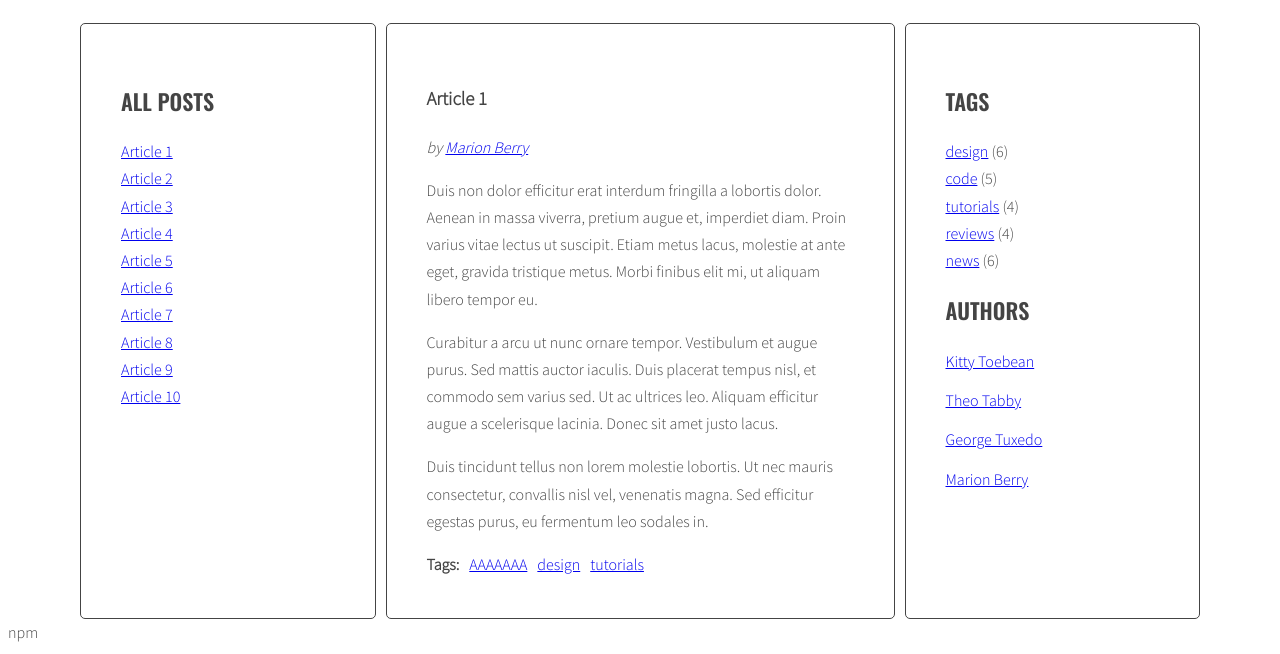
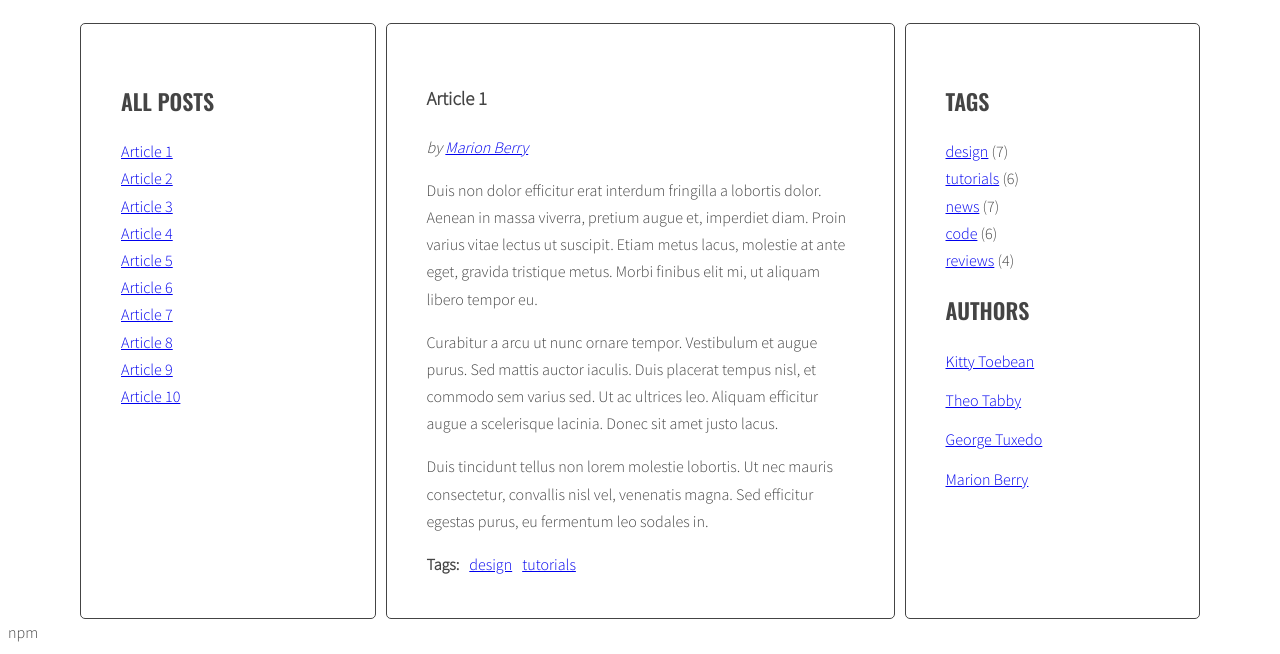
Before and after one commit to mona-li/javascript-blog, a website: page index.html in a window 1280 px wide. Shown: the part 220-874 px from the top of the page. Drawn offline with nearby package versions, Linux system fonts and the light colour scheme.

Commit message:
Correct bugs after npm run test check

```diff
--- a/index.html
+++ b/index.html
@@ -17,7 +17,7 @@
                     </ul>
                 </aside>
                 <section class="posts">
-                    <article class="post active" id="article-1" data-tags="AAAAAAA design tutorials" data-author="Marion Berry">
+                    <article class="post active" id="article-1" data-tags="design tutorials" data-author="Marion Berry">
                     <h3 class="post-title">Article 1</h3>
                     <p class="post-author"></p>
                     <div class="post-content">
@@ -161,11 +161,6 @@
                 <aside class="sidebar">
                     <h2 class="section-title">Tags</h2>
                     <ul class="list tags">
-                        <li><a href="#">design</a> <span>(6)</span></li>
-                        <li><a href="#">code</a> <span>(5)</span></li>
-                        <li><a href="#">tutorials</a> <span>(4)</span></li>
-                        <li><a href="#">reviews</a> <span>(4)</span></li>
-                        <li><a href="#">news</a> <span>(6)</span></li>
                     </ul>
                     <h2 class="section-title">Authors</h2>
                     <ul class="list authors">
--- a/js/script.js
+++ b/js/script.js
@@ -93,7 +93,52 @@ function generateTitleLinks(customSelector = ''){
 
 generateTitleLinks();
 
+
+/* NOT COMPLETE JET */
+function calculateTagsParams(tags){
+  /* find min, max in allTags object */
+  let allTags = [];
+  let minV2 = '';
+  for (let tag in tags) {
+    let min = '';
+    //console.log(min);
+    //let minValue = '';
+    console.log(tags[tag]);
+    console.log('allTags:', allTags);
+    min = Math.min(allTags);
+    console.log('minOfAllTagsNumber:', min);
+    console.log('Tag:', tags[tag]);
+    console.log('Tags:', tags);
+    let minV = '';
+    minV = Math.min(tags[tag]);
+    console.log('minV:', minV);
+    let minV1 = (tags[tag]);
+
+    if(minV1 >= minV2){
+      minV1 = Math.min(minV2, minV1);
+    }
+
+    //console.log('minValue2:', minValue);
+    console.log('minV1:', minV1);
+    console.log('minV2:', minV2);
+    let maxV1 = (tags[tag]);
+    let maxV2 = (tags[tag]);
+
+    if(maxV1 <= maxV2){
+      maxV2 = Math.max(maxV2, maxV1);
+    }
+    console.log('maxV2:', maxV2);
+  }
+
+  //console.log(minValue);
+  console.log('allTags:', allTags);
+}
+/* END OF NOT COMPLETE CODE */
+
+
 function generateTags(){
+  /* [NEW] create a new variable allTags with an empty object */
+  let allTags = {};
   /* find all articles */
   const optArticleTagsSelector = '.post-tags .list';
   const optArticleSelector = '.post';
@@ -107,7 +152,7 @@ function generateTags(){
 
     /* make html variable with empty string */
     let html = '';
-      let tagNode = '';
+    let linkHTML = '';
 
     /* get tags from data-tags attribute */
     const articleTags = article.getAttribute('data-tags');
@@ -118,11 +163,21 @@ function generateTags(){
     /* START LOOP: for each tag */
     for(let tag of articleTagsArray){
       /* generate HTML of the link */
-        tagNode = '<li><a href="#tag-' + tag + '">' + tag + '</a></li>';
+      linkHTML = '<li><a href="#tag-' + tag + '">' + tag + '</a></li>';
 
       /* add generated code to html variable */
-        html = html + tagNode;
+      html = html + linkHTML;
 
+      /* [NEW] check if this link is NOT already in allTags */
+      if(!allTags.hasOwnProperty(tag)){
+        /* [NEW] add tag to allTags object */
+        allTags[tag] = 1;
+      } else {
+        allTags[tag]++;
+      }
+
+    /* [NEW] add generated code to allTags array */
+    //allTags.push(linkHTML);
     /* END LOOP: for each tag */
     }
 
@@ -131,6 +186,35 @@ function generateTags(){
 
   /* END LOOP: for every article: */
   }
+  /* [NEW] find list of tags in right column */
+  const optTagsListSelector = '.tags';
+  let tagList = document.querySelector(optTagsListSelector);
+
+  /* [NEW] add html from allTags to tagList */
+  //tagList.innerHTML = allTags.join(' ');
+  console.log('allTags');
+  console.log(allTags);
+
+  const tagsParams = calculateTagsParams(allTags);
+  console.log('tagsParams:', tagsParams);
+  /* [NEW] create variable for all links HTML code */
+  let allTagsHTML = '';
+  /* [NEW] create variable for one link HTML code */
+  let linkTag = '';
+  /* [NEW] START LOOP: for each tag in allTags: */
+  for (let tag in allTags) {
+    if(!allTags.hasOwnProperty(tag)){
+      /* [NEW] add tag to allTags object */
+      allTags[tag] = 1;
+    } else {
+      allTags[tag]++;
+    }
+    /* [NEW] generate code of a link and add it to allTagsHTML */
+    linkTag = '<a href="#tag-' + tag + '">' + tag + '</a>';
+    allTagsHTML +=  '<li>' + linkTag + ' (' + allTags[tag] + ') ' + '</li>';
+  /* [NEW] END OF LOOP: for each tag in allTags: */
+  }
+  tagList.innerHTML = allTagsHTML;
 }
 
 generateTags();
@@ -170,10 +254,7 @@ function tagClickHandler(event){
 function addClickListenersToTags(){
   /* find all links to tags */
   const tagLinks = document.querySelectorAll('a[href^="#tag-"]');
-  console.log("taglinks");
-  console.log(tagLinks);
-
-
+  console.log('tagLinks:', tagLinks);
 
   /* START LOOP: for each link */
   for(let tagLink of tagLinks){
@@ -219,12 +300,11 @@ addClickListenersToTags();
 }
 
 generateAsideAuthorsList(); */
+/* END OF NOT COMPLETE CODE */
 
 
-
-
-/* HOMEWORK - Add author to article */
-function generateAuthor(event){
+/* HOMEWORK - Add author to article <------------------------------------------------------------------------------------------------- HOMEWORK 6.2. */
+function generateAuthor(){
   /* find all articles */
   const optArticleAuthorSelector = '.post-author';
   const optArticleSelector = '.post';
@@ -291,8 +371,7 @@ function authorClickHandler(event){
 function addClickListenersToAuthors(){
   /* find all links to authors */
   const authorLinks = document.querySelectorAll('a[href^="#author-"]');
-  console.log("clicked-authorlinks");
-  console.log(authorLinks);
+  console.log('authorLinks:', authorLinks);
 
   /* START LOOP: for each link */
   for(let authorLink of authorLinks){
@@ -302,4 +381,6 @@ function addClickListenersToAuthors(){
   }
 }
 
-addClickListenersToAuthors()
+addClickListenersToAuthors();
+
+/* END OF HOMEWORK <----------------------------------------------------------------------------------------------------------- END OF HOMEWORK 6.2. */
```
Lines whose indentation alone changed are shown as unchanged.
